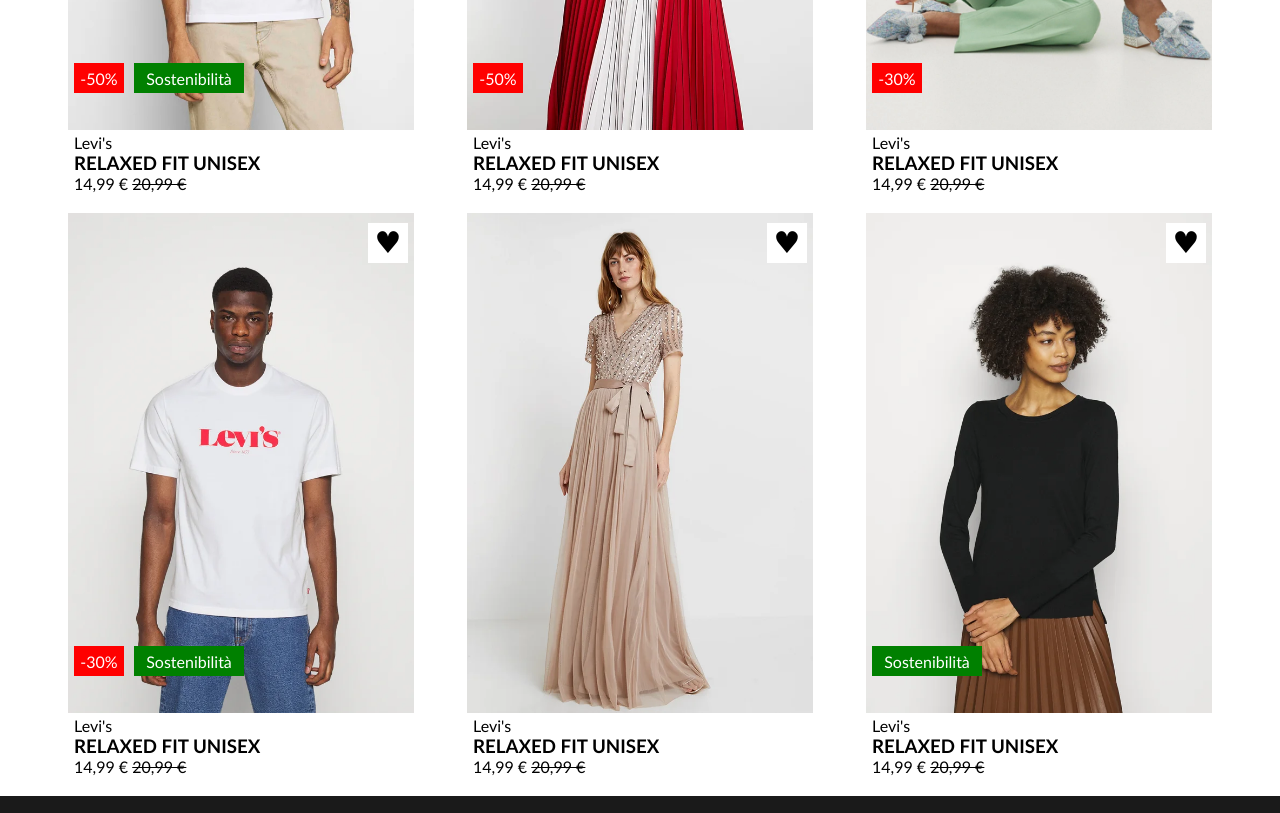
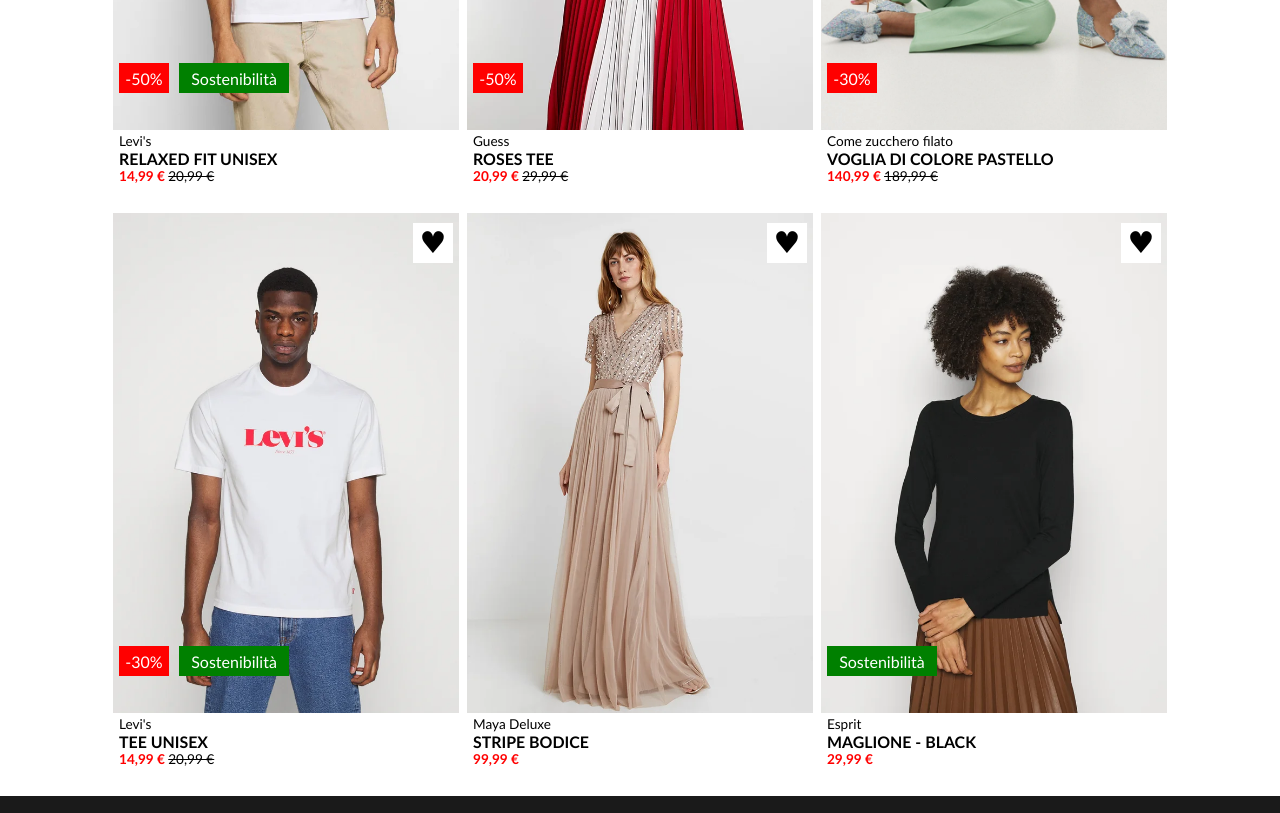
Before and after one commit to saracassandra7/html-css-boolando, a plain HTML site: page index.html in a window 1280 px wide. Shown: the part 460-1273 px from the top of the page. Drawn offline with Linux system fonts and the light colour scheme.

Commit message:
added corrections

```diff
--- a/css/style.css
+++ b/css/style.css
@@ -20,7 +20,7 @@ body{
 
 /*header*/
 header{
-  height: 50px;
+  height: 70px;
   background-color: #ff6900;
   display: flex;
   position: fixed;
@@ -28,6 +28,7 @@ header{
   left: 0;
   width: 100%;
   z-index: 999;
+  box-shadow: 0 1px 3px grey;
 }
 
 /*menu*/
@@ -69,7 +70,7 @@ main{
 
 main .row{
   display: flex;
-  justify-content: space-between;
+  justify-content: center;
   align-items: center;
   flex-wrap: wrap;
 }
@@ -142,6 +143,16 @@ main .product .description{
   text-align: left;
   padding-left: 10px;
   margin-bottom: 10px;
+  font-size: 0.85rem;
+}
+
+main .product .description p{
+  display: inline;
+}
+
+main .product .description .red{
+  color: red;
+  font-weight: bold;
 }
 
 /*footer*/
--- a/index.html
+++ b/index.html
@@ -65,7 +65,8 @@
           <div class="description">
             <p>Levi's</p>
             <h3>RELAXED FIT UNISEX</h3>
-            <p>14,99 &euro; <s>20,99 &euro;</s> </p>
+            <p class="red">14,99 &euro; </p>
+            <p><s>20,99 &euro;</s> </p>
           </div>
         </div>
 
@@ -86,9 +87,10 @@
 
           </div>
           <div class="description">
-            <p>Levi's</p>
-            <h3>RELAXED FIT UNISEX</h3>
-            <p>14,99 &euro; <s>20,99 &euro;</s> </p>
+            <p>Guess</p>
+            <h3>ROSES TEE</h3>
+            <p class="red">20,99 &euro; </p>
+            <p><s>29,99 &euro;</s> </p>
           </div>
         </div>
 
@@ -108,9 +110,10 @@
 
           </div>
           <div class="description">
-            <p>Levi's</p>
-            <h3>RELAXED FIT UNISEX</h3>
-            <p>14,99 &euro; <s>20,99 &euro;</s> </p>
+            <p>Come zucchero filato</p>
+            <h3>VOGLIA DI COLORE PASTELLO</h3>
+            <p class="red">140,99 &euro; </p>
+            <p><s>189,99 &euro;</s> </p>
           </div>
         </div>
 
@@ -135,8 +138,9 @@
           </div>
           <div class="description">
             <p>Levi's</p>
-            <h3>RELAXED FIT UNISEX</h3>
-            <p>14,99 &euro; <s>20,99 &euro;</s> </p>
+            <h3> TEE UNISEX</h3>
+            <p class="red">14,99 &euro; </p>
+            <p><s>20,99 &euro;</s> </p>
           </div>
         </div>
 
@@ -152,9 +156,9 @@
 
           </div>
           <div class="description">
-            <p>Levi's</p>
-            <h3>RELAXED FIT UNISEX</h3>
-            <p>14,99 &euro; <s>20,99 &euro;</s> </p>
+            <p>Maya Deluxe</p>
+            <h3>STRIPE BODICE</h3>
+            <p class="red">99,99 &euro;</p>
           </div>
         </div>
 
@@ -174,9 +178,9 @@
 
           </div>
           <div class="description">
-            <p>Levi's</p>
-            <h3>RELAXED FIT UNISEX</h3>
-            <p>14,99 &euro; <s>20,99 &euro;</s> </p>
+            <p>Esprit</p>
+            <h3>MAGLIONE - BLACK</h3>
+            <p class="red">29,99 &euro; </p>
           </div>
         </div>
       </div>
```
